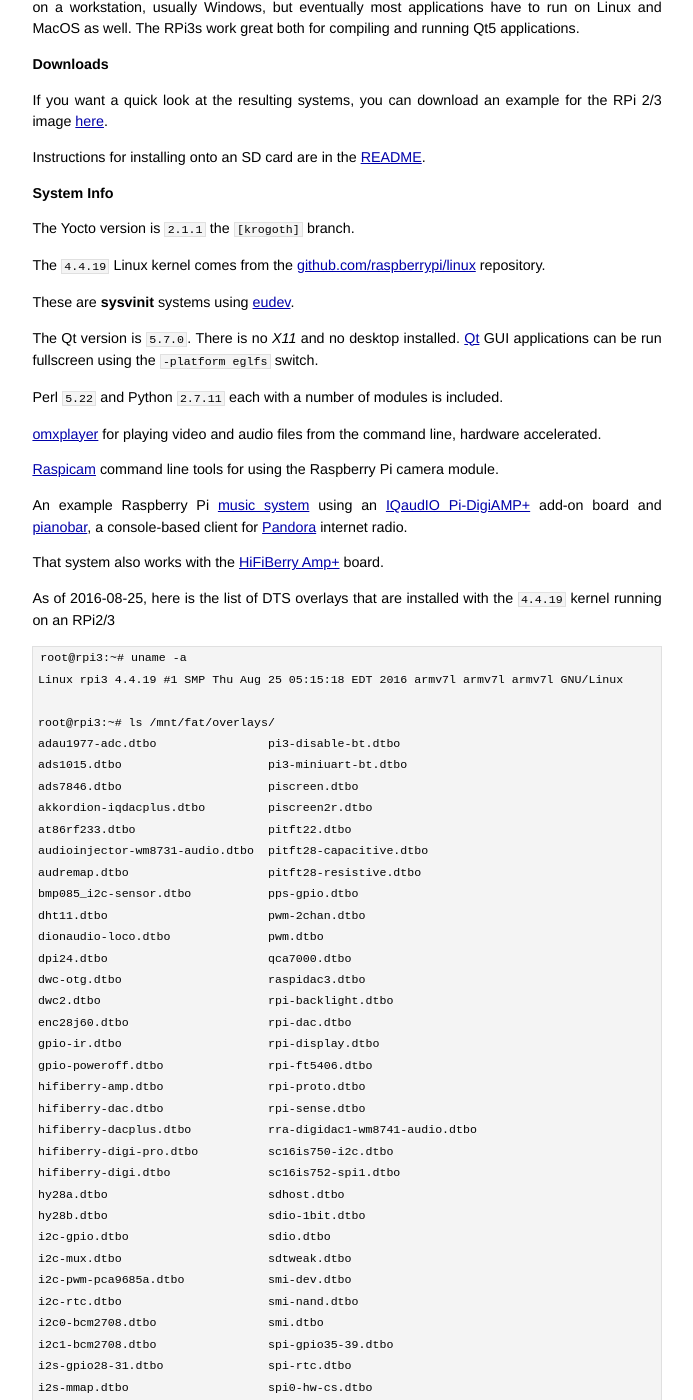
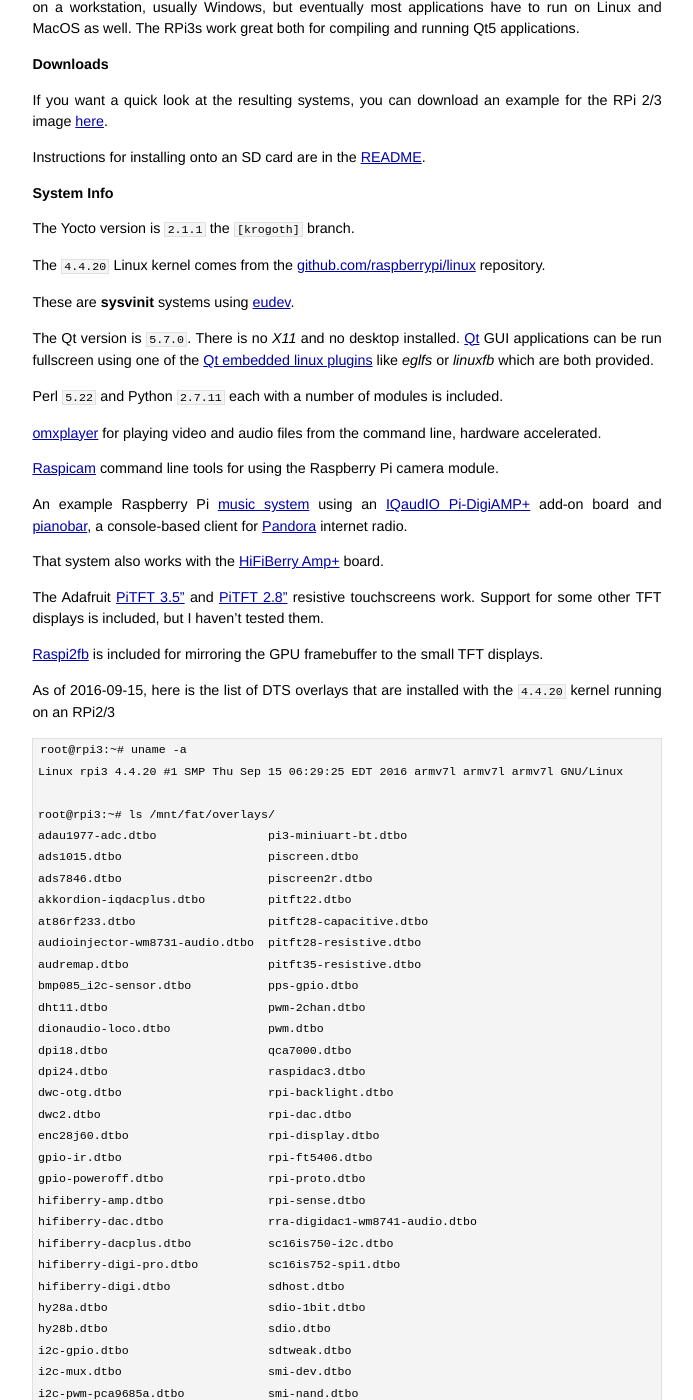
Before and after one commit to jumpnow/jumpnowtek-site, a Jekyll site: the page built from _posts/2015-12-04-Raspberry-Pi-Systems-with-Yocto.md, in a window 1280 px wide and 1400 px high, scrolled down 1378 px. Shown: the whole window, without its empty margins (293-986 px from the left). Built offline with Jekyll 4.4.1, drawn with Linux system fonts in a browser that asks for light colours; some of the changed text lies outside the part shown.

Commit message:
Update rpi doc

```diff
--- a/_posts/2015-12-04-Raspberry-Pi-Systems-with-Yocto.md
+++ b/_posts/2015-12-04-Raspberry-Pi-Systems-with-Yocto.md
@@ -2,7 +2,7 @@
 layout: post
 title: Building Raspberry Pi Systems with Yocto
 description: "Building customized systems for the Raspberry Pi using tools from the Yocto Project"
-date: 2016-09-01 19:32:00
+date: 2016-09-15 11:40:00
 categories: rpi
 tags: [linux, rpi, yocto, rpi2, rpi3, rpi zero, rpi compute]
 ---
@@ -25,7 +25,7 @@
 
 I am using the Yocto [meta-raspberrypi][meta-raspberrypi] layer, but have updated recipes for the Linux kernel, [gpu firmware][firmware-repo] and some [userland][userland-repo] components.
 
-I have done some testing with the following boards using the `4.4.19` kernel
+I have done some testing with the following boards using the `4.4.20` kernel
 
 * [RPi3][rpi3-b]
 * [RPi2][rpi2-b]
@@ -67,11 +67,11 @@
 
 The Yocto version is `2.1.1` the `[krogoth]` branch.
 
-The `4.4.19` Linux kernel comes from the [github.com/raspberrypi/linux][rpi-kernel] repository.
+The `4.4.20` Linux kernel comes from the [github.com/raspberrypi/linux][rpi-kernel] repository.
 
 These are **sysvinit** systems using [eudev][eudev].
 
-The Qt version is `5.7.0`. There is no *X11* and no desktop installed. [Qt][qt] GUI applications can be run fullscreen using the `-platform eglfs` switch.
+The Qt version is `5.7.0`. There is no *X11* and no desktop installed. [Qt][qt] GUI applications can be run fullscreen using one of the [Qt embedded linux plugins][embedded-linux-qpa] like *eglfs* or *linuxfb* which are both provided.
 
 Perl `5.22` and Python `2.7.11` each with a number of modules is included.
 
@@ -83,64 +83,74 @@
 
 That system also works with the [HiFiBerry Amp+][hifiberry-amp] board.
 
-As of 2016-08-25, here is the list of DTS overlays that are installed with the `4.4.19` kernel running on an RPi2/3
+The Adafruit [PiTFT 3.5"][pitft35r] and [PiTFT 2.8"][pitft28r] resistive touchscreens work. Support for some other TFT displays is included, but I haven't tested them.
+
+[Raspi2fb][raspi2fb] is included for mirroring the GPU framebuffer to the small TFT displays.
+
+As of 2016-09-15, here is the list of DTS overlays that are installed with the `4.4.20` kernel running on an RPi2/3
 
     root@rpi3:~# uname -a
-    Linux rpi3 4.4.19 #1 SMP Thu Aug 25 05:15:18 EDT 2016 armv7l armv7l armv7l GNU/Linux
+    Linux rpi3 4.4.20 #1 SMP Thu Sep 15 06:29:25 EDT 2016 armv7l armv7l armv7l GNU/Linux
 
     root@rpi3:~# ls /mnt/fat/overlays/
-    adau1977-adc.dtbo                pi3-disable-bt.dtbo
-    ads1015.dtbo                     pi3-miniuart-bt.dtbo
-    ads7846.dtbo                     piscreen.dtbo
-    akkordion-iqdacplus.dtbo         piscreen2r.dtbo
-    at86rf233.dtbo                   pitft22.dtbo
-    audioinjector-wm8731-audio.dtbo  pitft28-capacitive.dtbo
-    audremap.dtbo                    pitft28-resistive.dtbo
+    adau1977-adc.dtbo                pi3-miniuart-bt.dtbo
+    ads1015.dtbo                     piscreen.dtbo
+    ads7846.dtbo                     piscreen2r.dtbo
+    akkordion-iqdacplus.dtbo         pitft22.dtbo
+    at86rf233.dtbo                   pitft28-capacitive.dtbo
+    audioinjector-wm8731-audio.dtbo  pitft28-resistive.dtbo
+    audremap.dtbo                    pitft35-resistive.dtbo
     bmp085_i2c-sensor.dtbo           pps-gpio.dtbo
     dht11.dtbo                       pwm-2chan.dtbo
     dionaudio-loco.dtbo              pwm.dtbo
-    dpi24.dtbo                       qca7000.dtbo
-    dwc-otg.dtbo                     raspidac3.dtbo
-    dwc2.dtbo                        rpi-backlight.dtbo
-    enc28j60.dtbo                    rpi-dac.dtbo
-    gpio-ir.dtbo                     rpi-display.dtbo
-    gpio-poweroff.dtbo               rpi-ft5406.dtbo
-    hifiberry-amp.dtbo               rpi-proto.dtbo
-    hifiberry-dac.dtbo               rpi-sense.dtbo
-    hifiberry-dacplus.dtbo           rra-digidac1-wm8741-audio.dtbo
-    hifiberry-digi-pro.dtbo          sc16is750-i2c.dtbo
-    hifiberry-digi.dtbo              sc16is752-spi1.dtbo
-    hy28a.dtbo                       sdhost.dtbo
-    hy28b.dtbo                       sdio-1bit.dtbo
-    i2c-gpio.dtbo                    sdio.dtbo
-    i2c-mux.dtbo                     sdtweak.dtbo
-    i2c-pwm-pca9685a.dtbo            smi-dev.dtbo
-    i2c-rtc.dtbo                     smi-nand.dtbo
-    i2c0-bcm2708.dtbo                smi.dtbo
-    i2c1-bcm2708.dtbo                spi-gpio35-39.dtbo
-    i2s-gpio28-31.dtbo               spi-rtc.dtbo
-    i2s-mmap.dtbo                    spi0-hw-cs.dtbo
-    iqaudio-dac.dtbo                 spi1-1cs.dtbo
-    iqaudio-dacplus.dtbo             spi1-2cs.dtbo
-    iqaudio-digi-wm8804-audio.dtbo   spi1-3cs.dtbo
-    justboom-dac.dtbo                spi2-1cs.dtbo
-    justboom-digi.dtbo               spi2-2cs.dtbo
-    lirc-rpi.dtbo                    spi2-3cs.dtbo
-    mcp23017.dtbo                    tinylcd35.dtbo
-    mcp23s17.dtbo                    uart1.dtbo
+    dpi18.dtbo                       qca7000.dtbo
+    dpi24.dtbo                       raspidac3.dtbo
+    dwc-otg.dtbo                     rpi-backlight.dtbo
+    dwc2.dtbo                        rpi-dac.dtbo
+    enc28j60.dtbo                    rpi-display.dtbo
+    gpio-ir.dtbo                     rpi-ft5406.dtbo
+    gpio-poweroff.dtbo               rpi-proto.dtbo
+    hifiberry-amp.dtbo               rpi-sense.dtbo
+    hifiberry-dac.dtbo               rra-digidac1-wm8741-audio.dtbo
+    hifiberry-dacplus.dtbo           sc16is750-i2c.dtbo
+    hifiberry-digi-pro.dtbo          sc16is752-spi1.dtbo
+    hifiberry-digi.dtbo              sdhost.dtbo
+    hy28a.dtbo                       sdio-1bit.dtbo
+    hy28b.dtbo                       sdio.dtbo
+    i2c-gpio.dtbo                    sdtweak.dtbo
+    i2c-mux.dtbo                     smi-dev.dtbo
+    i2c-pwm-pca9685a.dtbo            smi-nand.dtbo
+    i2c-rtc.dtbo                     smi.dtbo
+    i2c0-bcm2708.dtbo                spi-gpio35-39.dtbo
+    i2c1-bcm2708.dtbo                spi-rtc.dtbo
+    i2s-gpio28-31.dtbo               spi0-hw-cs.dtbo
+    i2s-mmap.dtbo                    spi1-1cs.dtbo
+    iqaudio-dac.dtbo                 spi1-2cs.dtbo
+    iqaudio-dacplus.dtbo             spi1-3cs.dtbo
+    iqaudio-digi-wm8804-audio.dtbo   spi2-1cs.dtbo
+    justboom-dac.dtbo                spi2-2cs.dtbo
+    justboom-digi.dtbo               spi2-3cs.dtbo
+    lirc-rpi.dtbo                    tinylcd35.dtbo
+    mcp23017.dtbo                    uart1.dtbo
+    mcp23s17.dtbo                    vc4-fkms-v3d.dtbo
     mcp2515-can0.dtbo                vc4-kms-v3d.dtbo
     mcp2515-can1.dtbo                vga666.dtbo
     mmc.dtbo                         w1-gpio-pullup.dtbo
     mz61581.dtbo                     w1-gpio.dtbo
     pi3-act-led.dtbo                 wittypi.dtbo
+    pi3-disable-bt.dtbo
+
 
 I've only tested a few
 
 * hifiberry-amp
+* i2s-mmap
 * iqaudio-dacplus
-* i2s-mmap
+* mcp2515-can0
+* pi3-disable-bt
+* pitft28-resistive
+* pitft35-resistive
 * sdhost (the default, but you can overclock now)
-* pi3-disable-bt-overlay
 
 They all come from the official Raspberry Pi kernel tree so I have confidence they all work fine. I need  some more hardware to test many of them.
 
@@ -701,3 +711,7 @@
 [omxplayer]: http://elinux.org/Omxplayer
 [blender]: https://www.blender.org/
 [rpi-qt5-qml-dev]: http://www.jumpnowtek.com/rpi/Qt5-and-QML-Development-with-the-Raspberry-Pi.html
+[embedded-linux-qpa]: http://doc.qt.io/qt-5/embedded-linux.html
+[pitft35r]: https://www.adafruit.com/products/2441
+[pitft28r]: https://www.adafruit.com/products/1601
+[raspi2fb]: https://github.com/AndrewFromMelbourne/raspi2fb
```
